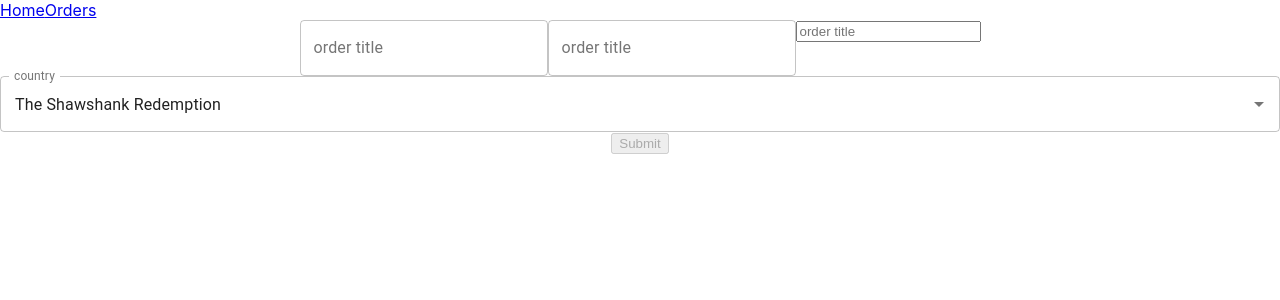
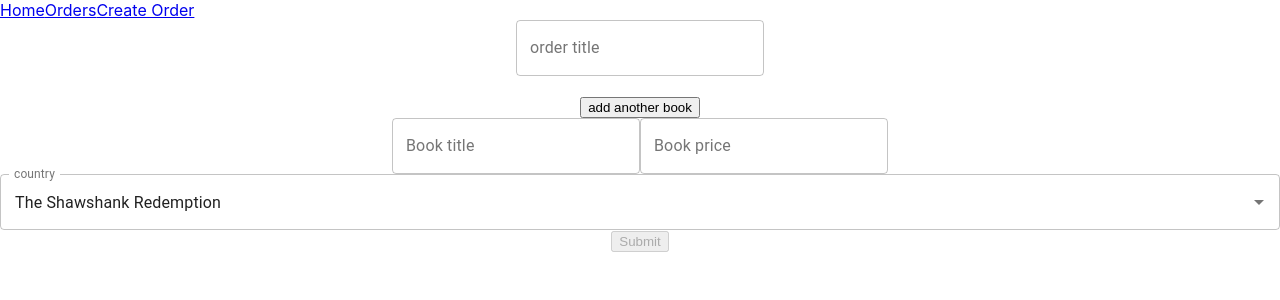
Before and after one commit to magicahmd/thebookshop, a React (Create React App) app: page /create-order in a window 1280 px wide. Shown: the top 300 px of the page. Built offline with nearby package versions, Linux system fonts and the light colour scheme; no server answers; the database is empty.

Commit message:
create useFirestoreDoc

```diff
--- a/src/components/navbar/index.js
+++ b/src/components/navbar/index.js
@@ -13,6 +13,9 @@ function Navbar() {
       <NavLink exact to='/orders'>
         Orders
       </NavLink>
+      <NavLink exact to='/create-order'>
+        Create Order
+      </NavLink>
       {authenticated && <SignedInMenu />}
     </div>
   );
--- a/src/firestore/firestoreService.js
+++ b/src/firestore/firestoreService.js
@@ -2,26 +2,45 @@ import firebase from '../config/firebase';
 
 const db = firebase.firestore();
 
-export function dataFromSnapshot(snapshot){
-    if(!snapshot.exists){
+export function dataFromSnapshot(snapshot) {
+  if (!snapshot.exists) {
     return undefined;
   }
   const data = snapshot.data();
 
-    for(const prop in data){
-        if(data.hasOwnProperty(prop)){
-            if(data[prop] instanceof firebase.firestore.Timestamp){
+  for (const prop in data) {
+    if (data.hasOwnProperty(prop)) {
+      if (data[prop] instanceof firebase.firestore.Timestamp) {
         data[prop] = data[prop].toDate();
       }
     }
   }
   return {
     ...data,
-        id: snapshot.id
-    }
-
+    id: snapshot.id,
+  };
 }
 
 export function listenToOrdersFromFirestore() {
   return db.collection('orders');
 }
+
+export function listenToOrderFromFirestore(orderId) {
+  return db.collection('orders').doc(orderId);
+}
+
+export function addOrderToFirestore(order) {
+  return db.collection('orders').add({
+    ...order,
+    createdAt: new Date(),
+    books: firebase.firestore.FieldValue.arrayUnion({
+      id: 1,
+      name: 'attacks',
+    }),
+    createdBy: 'Ahmad',
+  });
+}
+
+export function updateOrderInFirestore(order) {
+  return db.collection('orders').doc(order.id).update(order);
+}
--- /dev/null
+++ b/src/hooks/useFirestoreDoc.js
@@ -0,0 +1,35 @@
+import { useEffect } from 'react';
+import { useDispatch } from 'react-redux';
+import {
+  asyncActionError,
+  asyncActionFinish,
+  asyncActionStart,
+} from '../async/asyncReducer';
+import { dataFromSnapshot } from '../firestore/firestoreService';
+
+export default function useFirestoreDoc({ query, data, deps }) {
+  const dispatch = useDispatch();
+
+  useEffect(() => {
+    dispatch(asyncActionStart());
+    const unsubscribe = query().onSnapshot(
+      (snapshot) => {
+        if (!snapshot.exists) {
+          dispatch(
+            asyncActionError({
+              code: 'not-found',
+              message: 'Could not find document',
+            })
+          );
+          return;
+        }
+        data(dataFromSnapshot(snapshot));
+        dispatch(asyncActionFinish());
+      },
+      (error) => dispatch(asyncActionError(error))
+    );
+    return () => {
+      unsubscribe();
+    };
+  }, deps); //eslint-disable-line react-hooks/exhaustive-deps
+}
--- a/src/pages/createOrder/index.js
+++ b/src/pages/createOrder/index.js
@@ -1,42 +1,124 @@
 import React from 'react';
-import { Formik, Form, Field, ErrorMessage } from 'formik';
+import { Formik, Form, ErrorMessage, FieldArray } from 'formik';
 import * as Yup from 'yup';
 import TextInput from '../../components/common/TextInput';
-import { useDispatch } from 'react-redux';
-import { createOrder } from '../../store/actions/orderActions';
+import { useDispatch, useSelector } from 'react-redux';
+import { createOrder, listenToOrders } from '../../store/actions/orderActions';
 import TBSelect from '../../components/common/TBSelect';
+import useFirestoreDoc from '../../hooks/useFirestoreDoc';
+import {
+  addOrderToFirestore,
+  listenToOrdersFromFirestore,
+} from '../../firestore/firestoreService';
 
-function CreateOrder() {
+function CreateOrder({ match, history }) {
   const dispatch = useDispatch();
+  const { loading } = useSelector((state) => state.async);
   const initialValues = {
-    title: '',
+    name: '',
+    books: [
+      {
+        title: '',
+        price: '',
+      },
+    ],
     selectedOption: { title: 'The Shawshank Redemption', year: 1994 },
   };
   const validationSchema = Yup.object({
-    title: Yup.string().required('error message'),
+    name: Yup.string().required('error message'),
+    books: Yup.array()
+      .of(
+        Yup.object().shape({
+          title: Yup.string().min(2, 'too short').required('Required'), // these constraints take precedence
+          price: Yup.string().required('Required'), // these constraints take precedence
+        })
+      )
+      .required('Must have books') // these constraints are shown if and only if inner constraints are satisfied
+      .min(1, 'Minimum of one book'),
   });
   const options = [
     { title: 'The Shawshank Redemption', year: 1994 },
     { title: 'The Godfather', year: 1972 },
     { title: 'The Godfather: Part II', year: 1974 },
   ];
+
+  useFirestoreDoc({
+    query: () => listenToOrdersFromFirestore(match.params.id),
+    data: (order) => dispatch(listenToOrders([order])),
+    deps: [match.params.id],
+  });
+
+  if (loading) {
+    return <div>Loading...</div>;
+  }
+
   return (
     <div>
       <Formik
         initialValues={initialValues}
         validationSchema={validationSchema}
-        onSubmit={(values) => {
+        onSubmit={async (values, { setSubmitting }) => {
+          try {
+            await addOrderToFirestore(values);
+            setSubmitting(false);
+            history.push('/');
+          } catch (error) {
+            console.log(error);
+            setSubmitting(false);
+          }
           dispatch(createOrder({ ...values, id: values.title }));
         }}
       >
         {({ isSubmitting, dirty, isValid }) => (
           <Form>
-            <TextInput name='title' label='order title' />
-            <TextInput name='title' label='order title' />
-            <Field name='title' placeholder='order title' />
+            <TextInput name='name' label='order title' />
+            <br />
+            <br />
+            <FieldArray name='books'>
+              {(fieldArrayProps) => {
+                const { form, push, remove } = fieldArrayProps;
+                const { values } = form;
+                const { books } = values;
+                return (
+                  <div>
+                    <button
+                      type='button'
+                      onClick={() =>
+                        push({
+                          title: '',
+                          price: '',
+                        })
+                      }
+                    >
+                      add another book
+                    </button>
+                    {books.map((book, index) => (
+                      <div key={index}>
+                        <TextInput
+                          name={`books[${index}].title`}
+                          label='Book title'
+                        />
+                        <TextInput
+                          name={`books[${index}].price`}
+                          label='Book price'
+                        />
+                        <br />
+                        {index > 0 && (
+                          <button type='button' onClick={() => remove(index)}>
+                            remove this book.
+                          </button>
+                        )}
+                      </div>
+                    ))}
+                  </div>
+                );
+              }}
+            </FieldArray>
             <TBSelect name='selectedOption' options={options} label='country' />
             <ErrorMessage name='title' />
-            <button type='submit' disabled={!isValid || !dirty || isSubmitting}>Submit</button>
+            <button type='submit' disabled={!isValid || !dirty || isSubmitting}>
+              Submit
+            </button>
           </Form>
         )}
       </Formik>
--- a/src/pages/order/index.js
+++ b/src/pages/order/index.js
@@ -1,10 +1,25 @@
 import React from 'react';
-import { useSelector } from 'react-redux';
+import { useDispatch, useSelector } from 'react-redux';
+import { listenToOrderFromFirestore } from '../../firestore/firestoreService';
+import useFirestoreDoc from '../../hooks/useFirestoreDoc';
+import { listenToOrders } from '../../store/actions/orderActions';
 
 function Order({ match }) {
+  const dispatch = useDispatch();
   const order = useSelector((state) =>
     state.order.orders.find((o) => o.id === match.params.id)
   );
+  const { loading } = useSelector((state) => state.async);
+  useFirestoreDoc({
+    query: () => listenToOrderFromFirestore(match.params.id),
+    data: (order) => dispatch(listenToOrders([order])),
+    deps: [match.params.id],
+  });
+
+  if (loading) {
+    return <div>Loading...</div>;
+  }
+
   if (!order) {
     return <div>not found</div>;
   }
```
Lines whose indentation alone changed are shown as unchanged.
